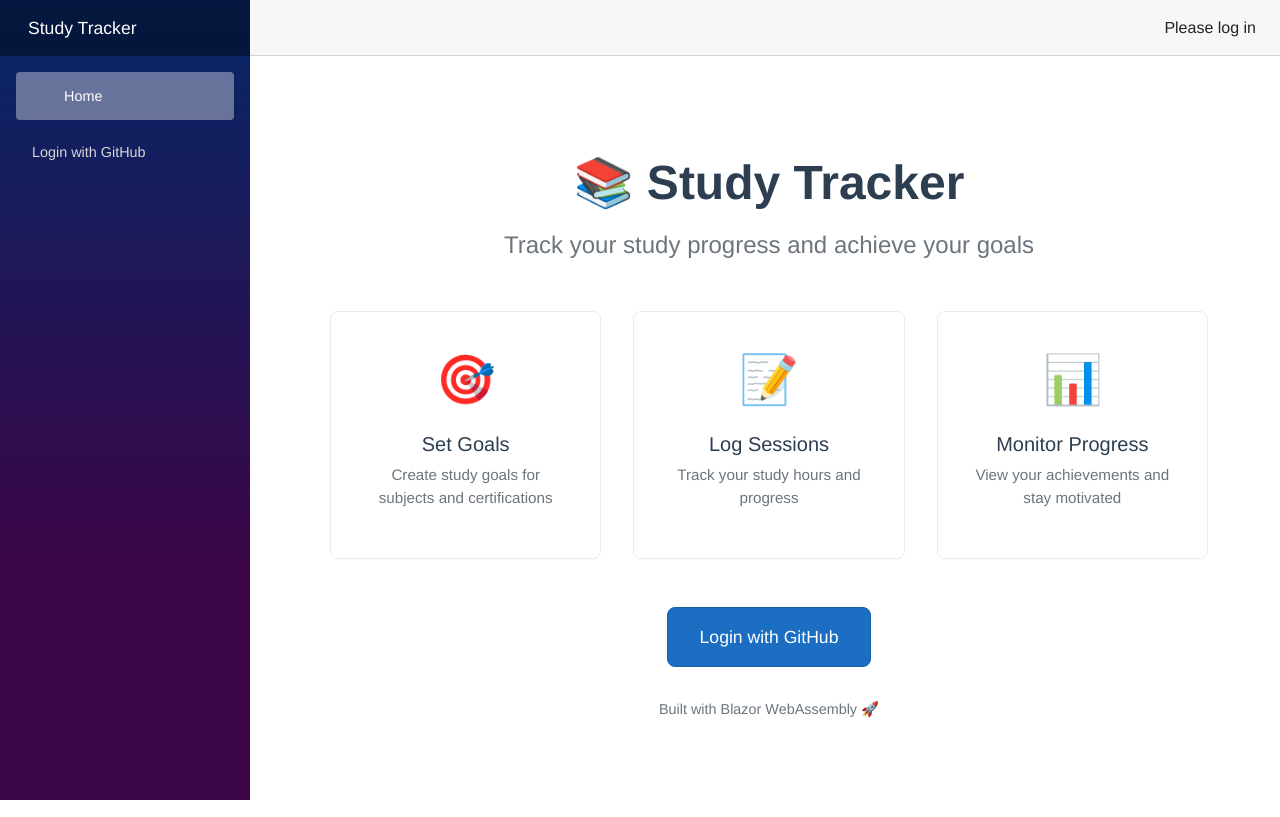
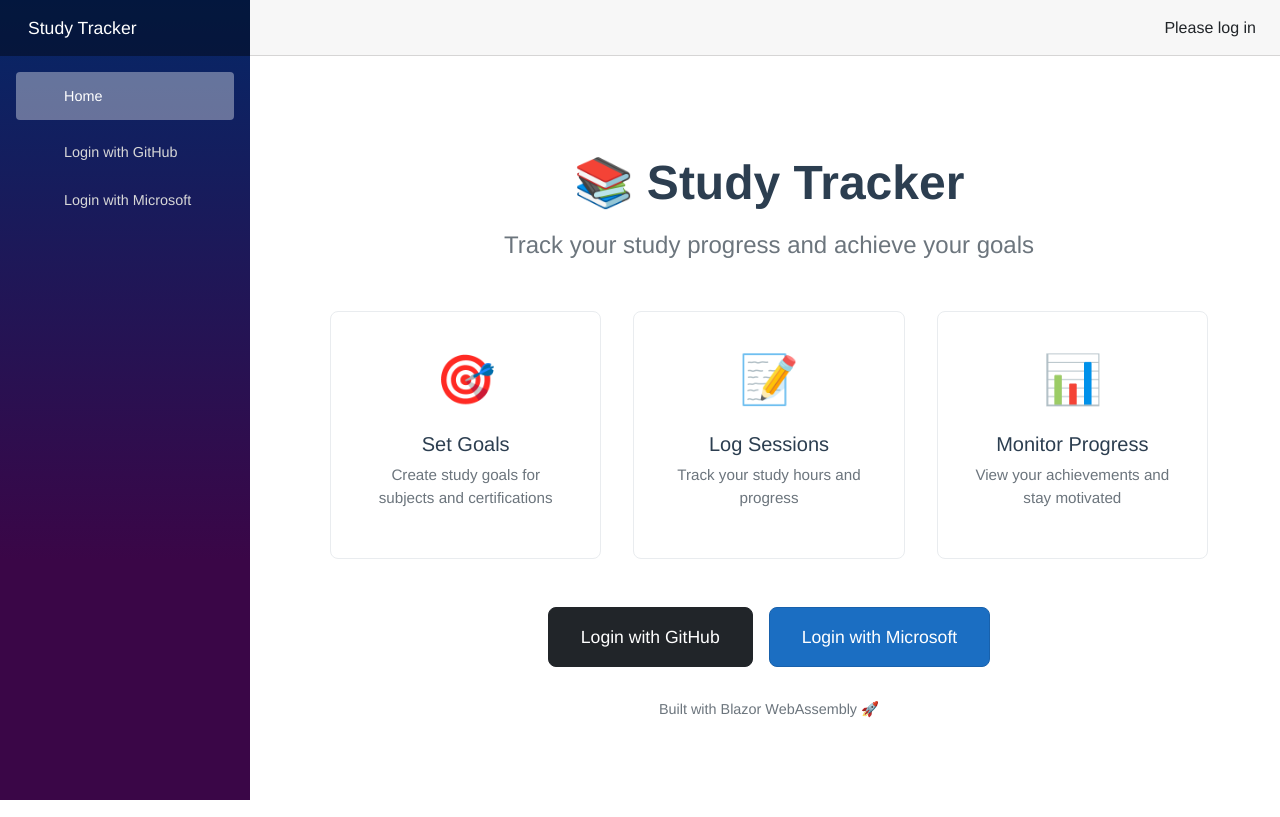
Before and after one commit to LanreAdetola/study-tracker, an ASP.NET Core app: page / in a window 1280 px wide. Run offline with ASP.NET Core 8, Linux system fonts and the light colour scheme; data that the repository does not hold is empty; style sheets or scripts are compiled from the project's sources.

Commit message:
Enhance login options in Dashboard and NavMenu with Microsoft login; update styles for better layout

```diff
--- a/client/Layout/NavMenu.razor
+++ b/client/Layout/NavMenu.razor
@@ -42,7 +42,12 @@
                     <a class="nav-link" href="/.auth/logout">Logout</a>
                 </Authorized>
                 <NotAuthorized>
-                    <a class="nav-link" href="/.auth/login/github">Login with GitHub</a>
+                    <a class="nav-link" href="/.auth/login/github">
+                        <span class="bi bi-github" aria-hidden="true"></span> Login with GitHub
+                    </a>
+                    <a class="nav-link" href="/.auth/login/aad">
+                        <span class="bi bi-microsoft" aria-hidden="true"></span> Login with Microsoft
+                    </a>
                 </NotAuthorized>
             </AuthorizeView>
         </div>
--- a/client/Pages/Dashboard.razor
+++ b/client/Pages/Dashboard.razor
@@ -60,13 +60,7 @@
                 </div>
 
                 <div class="cta-section">
-                    @if (userCount?.CanRegister == true)
-                    {
-                        <a href="/.auth/login/github" class="btn btn-primary btn-lg">
-                            <i class="bi bi-github"></i> Login with GitHub
-                        </a>
-                    }
-                    else if (userCount?.CanRegister == false)
+                    @if (userCount?.CanRegister == false)
                     {
                         <button class="btn btn-secondary btn-lg" disabled>
                             <i class="bi bi-lock"></i> App at Capacity
@@ -75,9 +69,14 @@
                     }
                     else
                     {
-                        <a href="/.auth/login/github" class="btn btn-primary btn-lg">
-                            <i class="bi bi-github"></i> Login with GitHub
-                        </a>
+                        <div class="login-options">
+                            <a href="/.auth/login/github" class="btn btn-dark btn-lg">
+                                <i class="bi bi-github"></i> Login with GitHub
+                            </a>
+                            <a href="/.auth/login/aad" class="btn btn-primary btn-lg">
+                                <i class="bi bi-microsoft"></i> Login with Microsoft
+                            </a>
+                        </div>
                     }
                     <p class="tech-badge">Built with Blazor WebAssembly 🚀</p>
                 </div>
--- a/client/wwwroot/css/app.css
+++ b/client/wwwroot/css/app.css
@@ -196,6 +196,13 @@ code {
     margin-bottom: 1rem;
 }
 
+.login-options {
+    display: flex;
+    gap: 1rem;
+    justify-content: center;
+    flex-wrap: wrap;
+}
+
 .tech-badge {
     color: #6c757d;
     font-size: 0.9rem;
```
Also changed, not shown: 1 other file.
